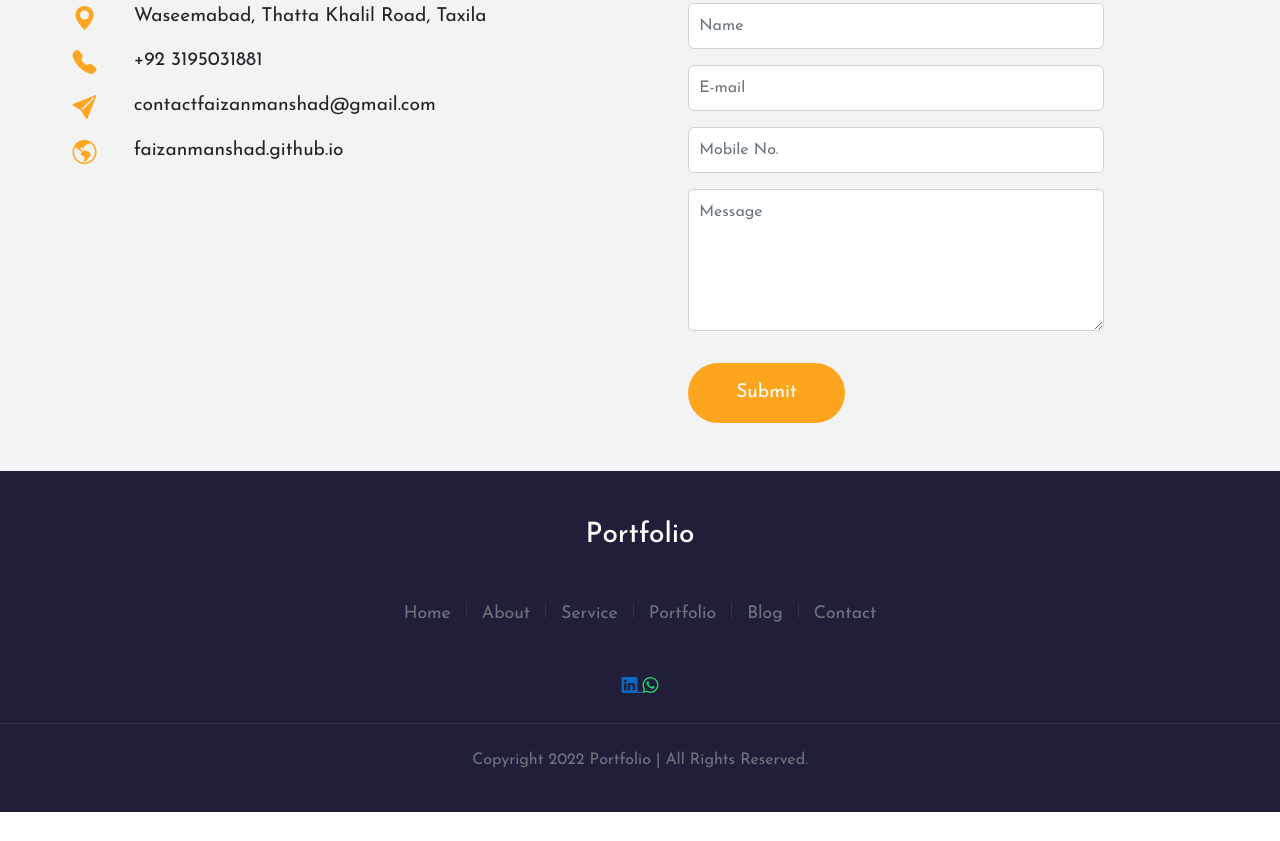
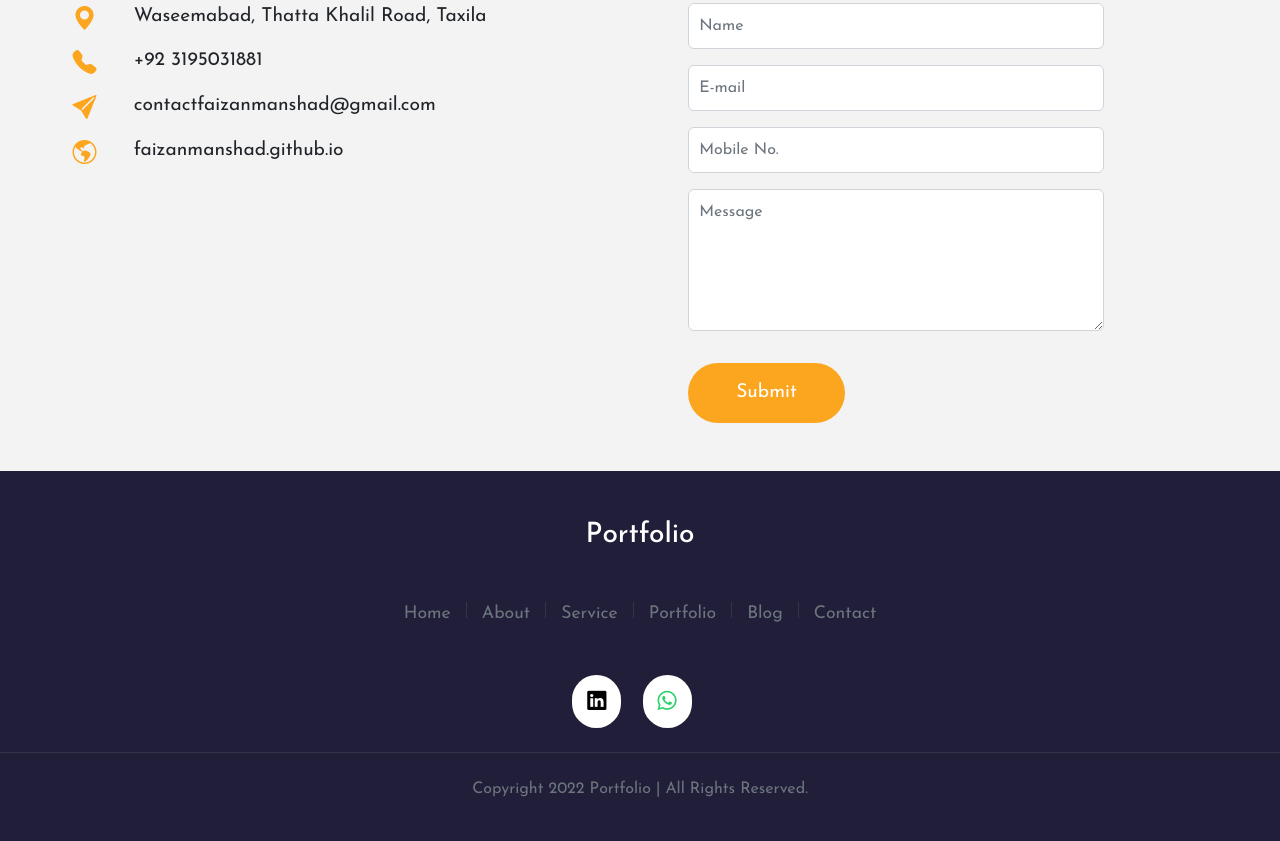
Before and after one commit to faizanmanshad/faizanmanshad.github.io, a plain HTML site: page index.html in a window 1280 px wide. Shown: the part 4480-5321 px from the top of the page. Before the commit the page ends 5292 px from the top, so only its background shows below. Drawn offline with nearby package versions, Linux system fonts and the light colour scheme.

Commit message:
Update index.html

```diff
--- a/index.html
+++ b/index.html
@@ -874,12 +874,12 @@
         <a href="#contact">Contact</a>
       </div>
       <div class="social-links mt-5" data-aos="fade-up">
-  <a href="https://www.linkedin.com/in/faizanawans" target="_blank" class="rounded-pill linkedin">
-    <i class="bi bi-linkedin"></i>
-  </a>
-  <a href="https://wa.me/923195031881" target="_blank" class="rounded-pill whatsapp">
-    <i class="bi bi-whatsapp"></i>
-  </a>
+        <button href="" class="rounded-pill dribble">
+          <i class="bi bi-linkedin"></i>
+        </button>
+        <button href="" class="rounded-pill whatsapp">
+          <i class="bi bi-whatsapp"></i>
+        </button>
 
       </div>
       <hr class="text-muted my-4" />
```
